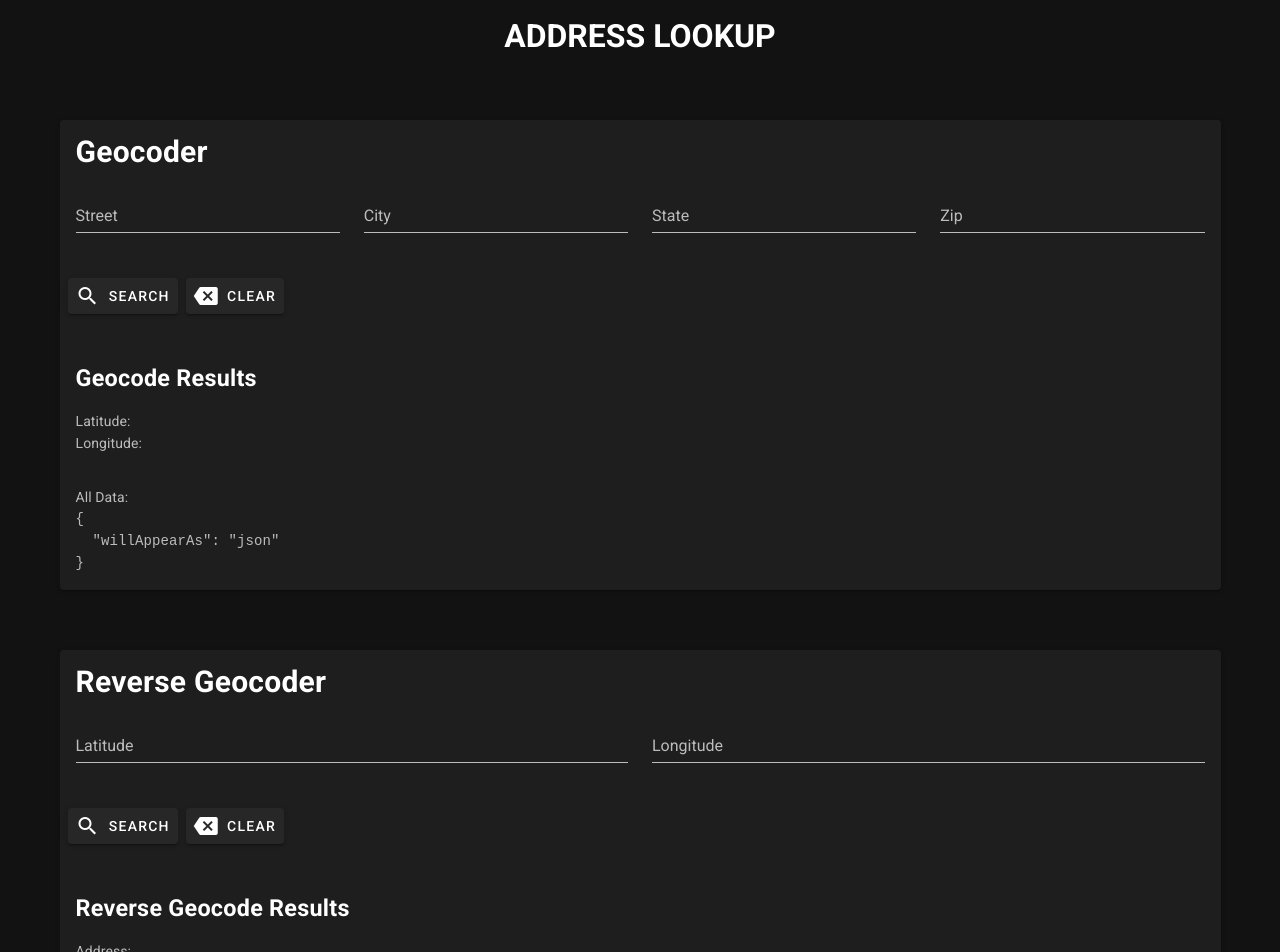
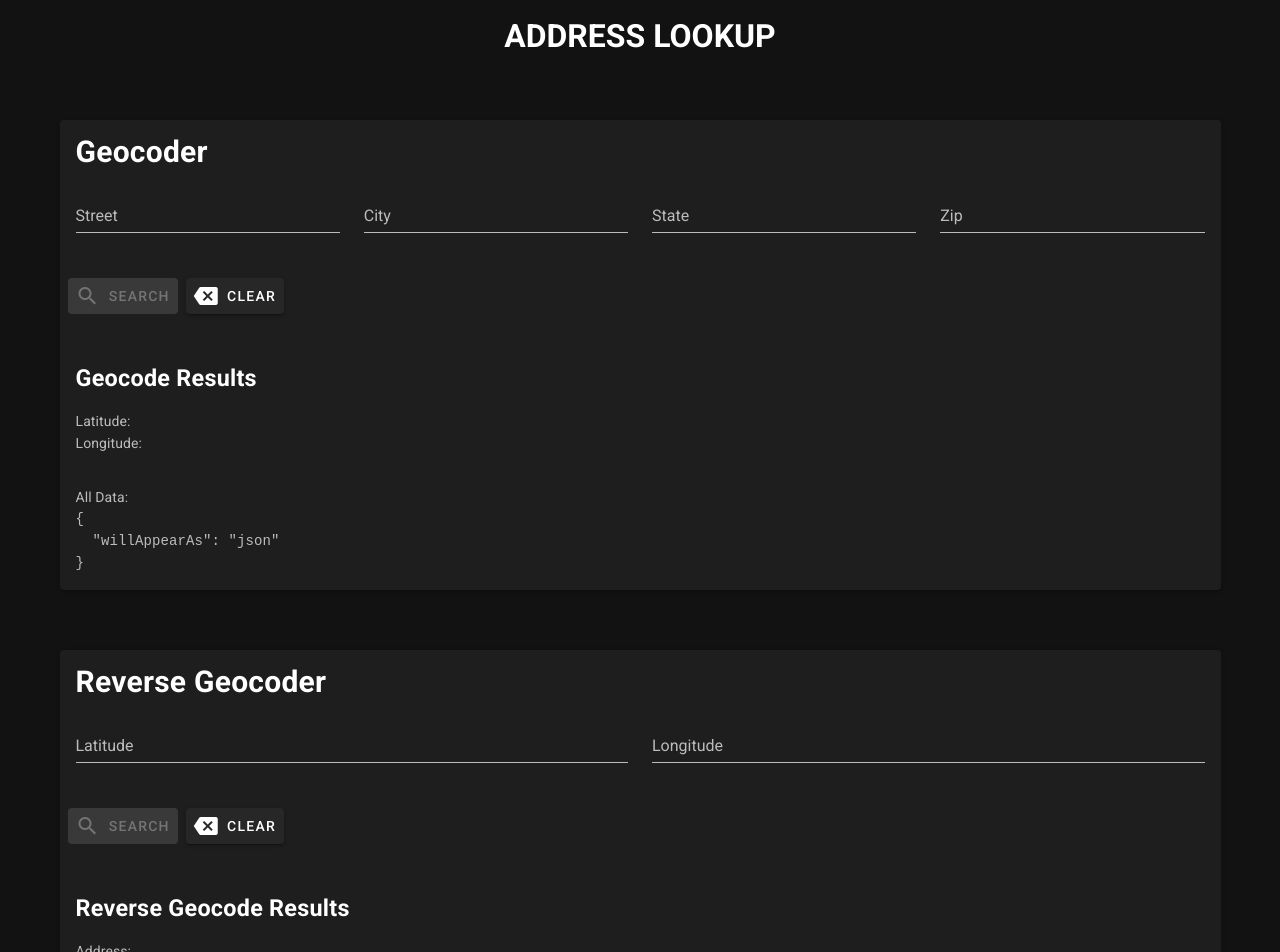
Before and after one commit to colinmcdonnell/Nuxt_Geo, a Nuxt app: page / in a window 1280 px wide. Shown: the top 952 px of the page. Built offline with nearby package versions, Linux system fonts and the light colour scheme.

Commit message:
added method to clear values

```diff
--- a/components/geocoder.vue
+++ b/components/geocoder.vue
@@ -20,10 +20,10 @@
       </v-row>
     </v-card-text>
     <v-card-actions class="mb-6"
-      ><v-btn @click="geocode"
+      ><v-btn @click="geocode" :disabled="!bIsValid"
         ><v-icon class="mr-2">mdi-magnify</v-icon>Search</v-btn
       >
-      <v-btn @click="oResult = { willAppearAs: 'json' }"
+      <v-btn @click="clearData"
         ><v-icon class="mr-2">mdi-backspace</v-icon>Clear</v-btn
       ></v-card-actions
     >
@@ -55,6 +55,9 @@ export default {
     sZip: ''
   }),
   computed: {
+    bIsValid() {
+      return !!this.sStreet && !!this.sCity && !!this.sState && !!this.sZip
+    },
     sFullAddress() {
       return `${this.sStreet} ${this.sCity}, ${this.sState} ${this.sZip}`
     }
@@ -64,6 +67,13 @@ export default {
       this.oResult = await this.$geoCodeApi.$get(
         `/search.php?q=${this.sFullAddress}&polygon_geojson=1&format=jsonv2`
       )
+    },
+    clearData() {
+      this.oReverseResult = { will_appear_as: 'json' }
+      this.sStreet = ''
+      this.sCity = ''
+      this.sState = ''
+      this.sZip = ''
     }
   }
 }
--- a/components/reverseGeocoder.vue
+++ b/components/reverseGeocoder.vue
@@ -14,10 +14,10 @@
       </v-row>
     </v-card-text>
     <v-card-actions class="mb-6"
-      ><v-btn @click="reverseGeocode"
+      ><v-btn @click="reverseGeocode" :disabled="!bIsValid"
         ><v-icon class="mr-2">mdi-magnify</v-icon>Search</v-btn
       >
-      <v-btn @click="oReverseResult = { willAppearAs: 'json' }"
+      <v-btn @click="clearData"
         ><v-icon class="mr-2">mdi-backspace</v-icon>Clear</v-btn
       ></v-card-actions
     >
@@ -44,6 +44,11 @@ export default {
     sLat: '',
     sLong: ''
   }),
+  computed: {
+    bIsValid() {
+      return !!this.sLat && !!this.sLong
+    }
+  },
   methods: {
     async reverseGeocode() {
       this.oReverseResult = await this.$geoCodeApi.$get(
@@ -51,6 +56,11 @@ export default {
           this.sLong
         )}&zoom=18&addressdetails=1`
       )
+    },
+    clearData() {
+      this.oReverseResult = { will_appear_as: 'json' }
+      this.sLat = ''
+      this.sLong = ''
     }
   }
 }
```
